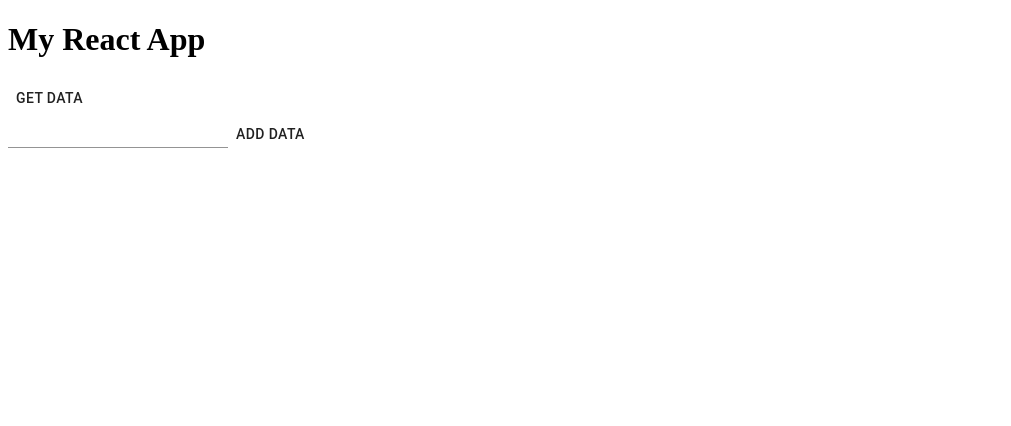
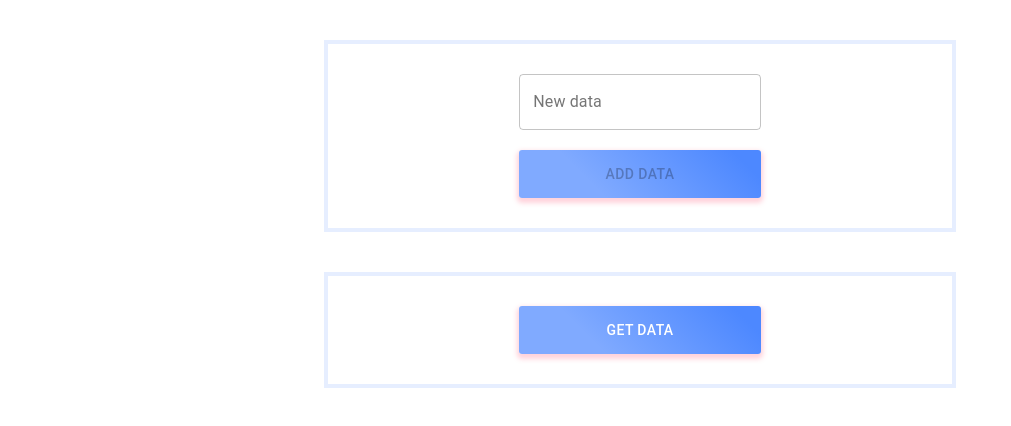
Before and after one commit to elias-a/boilerplate-app, a React app: page / in a window 1280 px wide. Shown: the top 426 px of the page, without its empty margins (0-1011 px from the left). Built offline with nearby package versions, Linux system fonts and the light colour scheme.

Commit message:
Add styling

```diff
--- a/package.json
+++ b/package.json
@@ -29,6 +29,7 @@
     "@babel/preset-typescript": "^7.10.4",
     "@material-ui/core": "^4.11.0",
     "@material-ui/lab": "^4.0.0-alpha.56",
+    "@material-ui/styles": "^4.10.0",
     "@types/express": "^4.17.6",
     "@types/node": "^14.0.14",
     "@types/react": "^16.9.43",
--- a/src/AddData.tsx
+++ b/src/AddData.tsx
@@ -1,13 +1,21 @@
 import React, { useState, useEffect } from 'react';
 import axios from 'axios';
-import { TextField, Button } from '@material-ui/core';
+import { Container, TextField, Button } from '@material-ui/core';
 import { Alert } from '@material-ui/lab';
+import { useStyles } from './styles';
 
 function AddData() {
     const [data, setData] = useState("");
     const [disabled, setDisabled] = useState(true);
     const [error, setError] = useState("");
     const [success, setSuccess] = useState("");
+    const styles = useStyles();
+
+    useEffect(() => {
+        data.length === 0 ? setDisabled(true) : setDisabled(false);
+        setSuccess("");
+        setError("");
+    }, [data]);
 
     function handleChange(event) {
         const { value } = event.target;
@@ -25,20 +33,27 @@ function AddData() {
     }
 
     return (
-        <div>
-            <form>
+        <Container className={styles.container}>
+            <form className={styles.form}>
                 {success ? <Alert severity="success">{success}</Alert> : <></>}
                 {error ? <Alert severity="error">{error}</Alert> : <></>}
                 <TextField
                     id="new-data"
+                    label="New data"
+                    variant="outlined"
+                    className={styles.input}
                     value={data}
                     onChange={handleChange}
                 />
-                <Button onClick={handleSubmit}>
+                <Button
+                    className={styles.button}
+                    disabled={disabled}
+                    onClick={handleSubmit}
+                >
                     Add data
                 </Button>
             </form>
-        </div>
+        </Container>
     );
 }
 
--- a/src/App.tsx
+++ b/src/App.tsx
@@ -5,9 +5,8 @@ import AddData from './AddData';
 function App() {
     return (
       <div>
-          <h1>My React App</h1>
+          <AddData />
           <ViewData />
-          <AddData />
       </div>
     );
 }
--- a/src/ViewData.tsx
+++ b/src/ViewData.tsx
@@ -1,11 +1,13 @@
 import React, { useState } from 'react';
 import axios from 'axios';
-import { Button } from '@material-ui/core';
+import { Container, Button } from '@material-ui/core';
 import { Alert } from '@material-ui/lab';
+import { useStyles } from './styles';
 
 function ViewData() {
     const [data, setData] = useState([]);
     const [error, setError] = useState("");
+    const styles = useStyles();
 
     function handleSubmit() {
         axios.get('/api/get-data').then(res => {
@@ -17,13 +19,18 @@ function ViewData() {
     }
 
     return (
-        <div>
-            {data.map(d => { return <p key={d.id}>{d.data}</p>})}
+        <Container className={styles.container}>
+            {data.map(d => { return <p key={d.id} className={styles.data}>{d.data}</p>})}
             {error ? <Alert severity="error">{error}</Alert> : <></>}
-            <Button onClick={handleSubmit}>
-                Get data
-            </Button>
-        </div>
+            <form className={styles.form}>
+                <Button
+                    className={styles.button}
+                    onClick={handleSubmit}
+                >
+                    Get data
+                </Button>
+            </form>
+        </Container>
     );
 }
 
--- /dev/null
+++ b/src/styles.ts
@@ -0,0 +1,41 @@
+import { makeStyles } from '@material-ui/core/styles';
+
+export const useStyles = makeStyles({
+    container: {
+        backgroundColor: '#fff',
+        border: '4px solid #e6eeff',
+        width: '50%',
+        padding: '10px',
+        margin: '40px auto',
+    },
+    data: {
+        backgroundColor: '#99bbff',
+        width: '90%',
+        margin: '10px auto',
+        padding: '10px',
+        fontSize: '24px',
+        color: '#fff',
+    },
+    button: {
+        background: 'linear-gradient(45deg, #80aaff 30%, #4d88ff 90%)',
+        border: 0,
+        borderRadius: 3,
+        boxShadow: '0 3px 5px 2px rgba(255, 105, 135, 0.3)',
+        color: '#fff',
+        height: 48,
+        width: '100%',
+        padding: '0 30px',
+        margin: '20px auto',
+        display: 'block',
+    },
+    form: {
+        display: 'block',
+        width: '40%',
+        margin: '20px auto',
+    },
+    input: {
+        display: 'block',
+        width: '100%',
+        margin: '20px auto',
+    },
+});
```
Also changed, not shown: web/index.html (+1 -1 lines), web/bundle.js.
